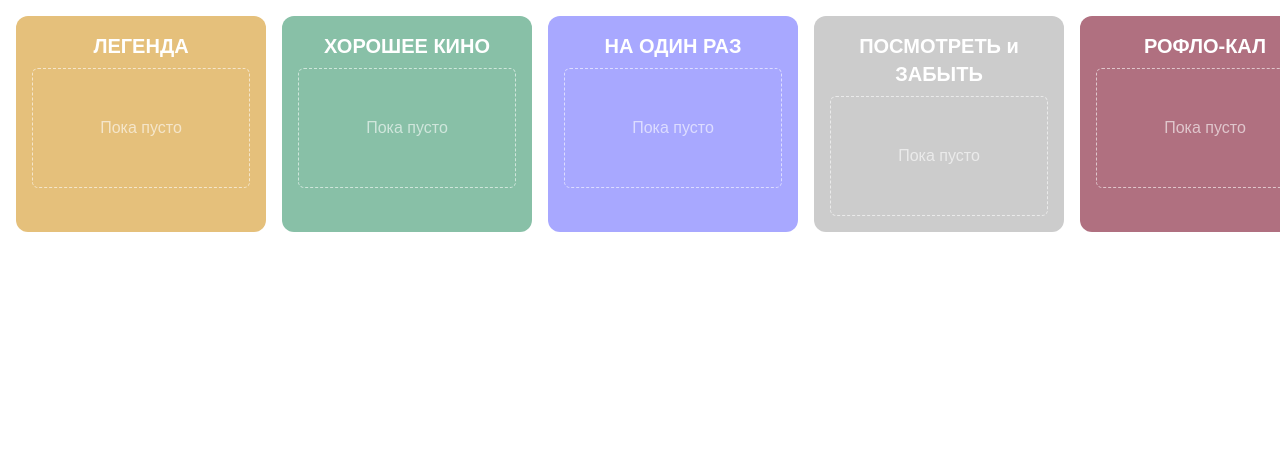
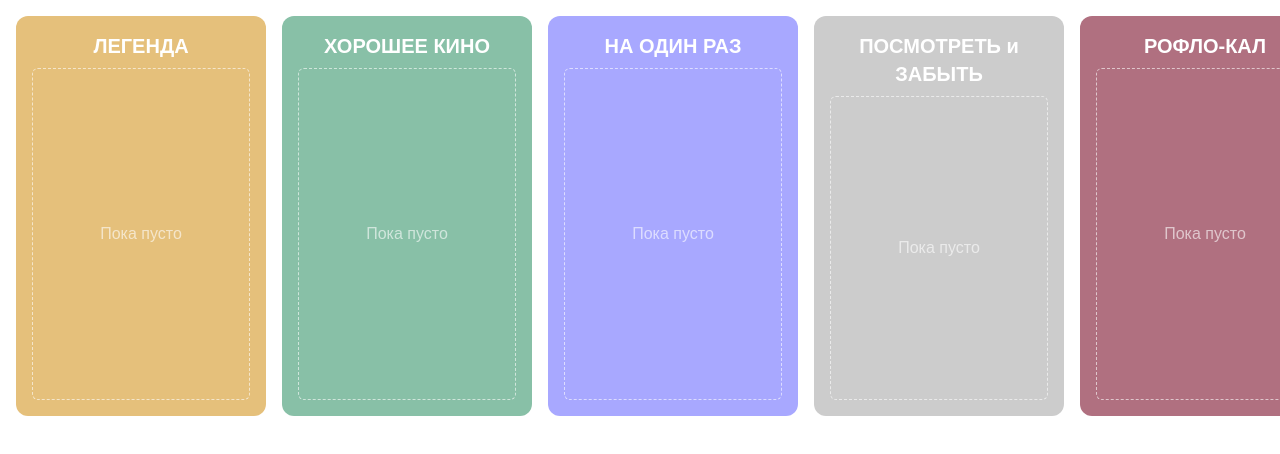
Before and after one commit to KaterMarkolt/MUIO, a Next.js app: page / in a window 1280 px wide. Shown: the top 454 px of the page. Built offline with nearby package versions, Linux system fonts and the light colour scheme.

Commit message:
Изменил макет на вертикальные колонки tier-листа

```diff
--- a/app/page.tsx
+++ b/app/page.tsx
@@ -9,16 +9,16 @@ export default function Home() {
   ];
 
   return (
-  <main className="p-4 overflow-x-auto">
+    <main className="p-4 overflow-x-auto scrollbar-thin">
       <div className="flex flex-row gap-4 min-w-max">
         {tiers.map((tier) => (
           <section
             key={tier.title}
-          className="rounded-xl p-4 text-white w-[250px] flex-shrink-0"
+            className="rounded-xl p-4 text-white w-[250px] min-h-[400px] flex-shrink-0 flex flex-col"
             style={{ backgroundColor: tier.color }}
           >
-          <h2 className="text-xl font-bold text-center">{tier.title}</h2>
-          <div className="min-h-[120px] mt-2 border border-white border-dashed rounded-md flex items-center justify-center opacity-60">
+            <h2 className="text-xl font-bold text-center mb-2">{tier.title}</h2>
+            <div className="flex-1 border border-white border-dashed rounded-md flex items-center justify-center opacity-60">
               <span>Пока пусто</span>
             </div>
           </section>
```
Lines whose indentation alone changed are shown as unchanged.
